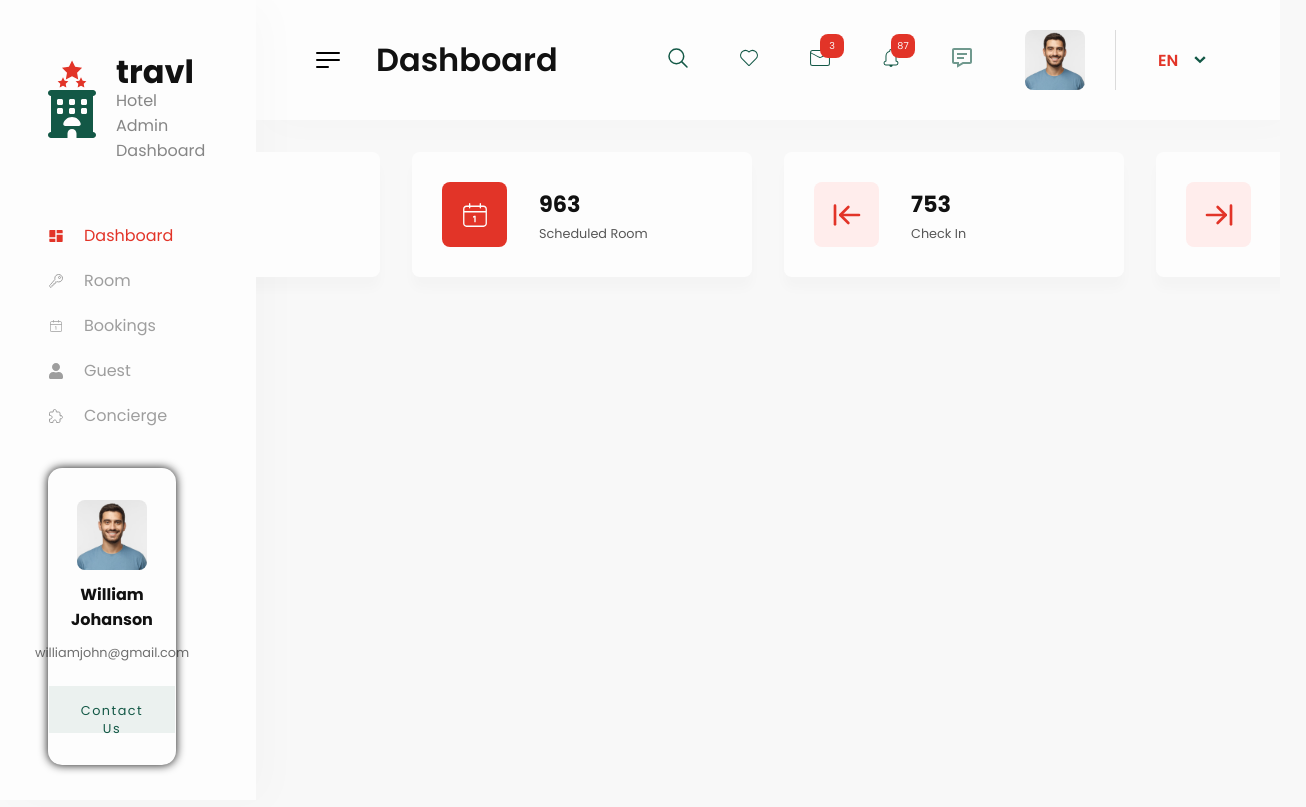
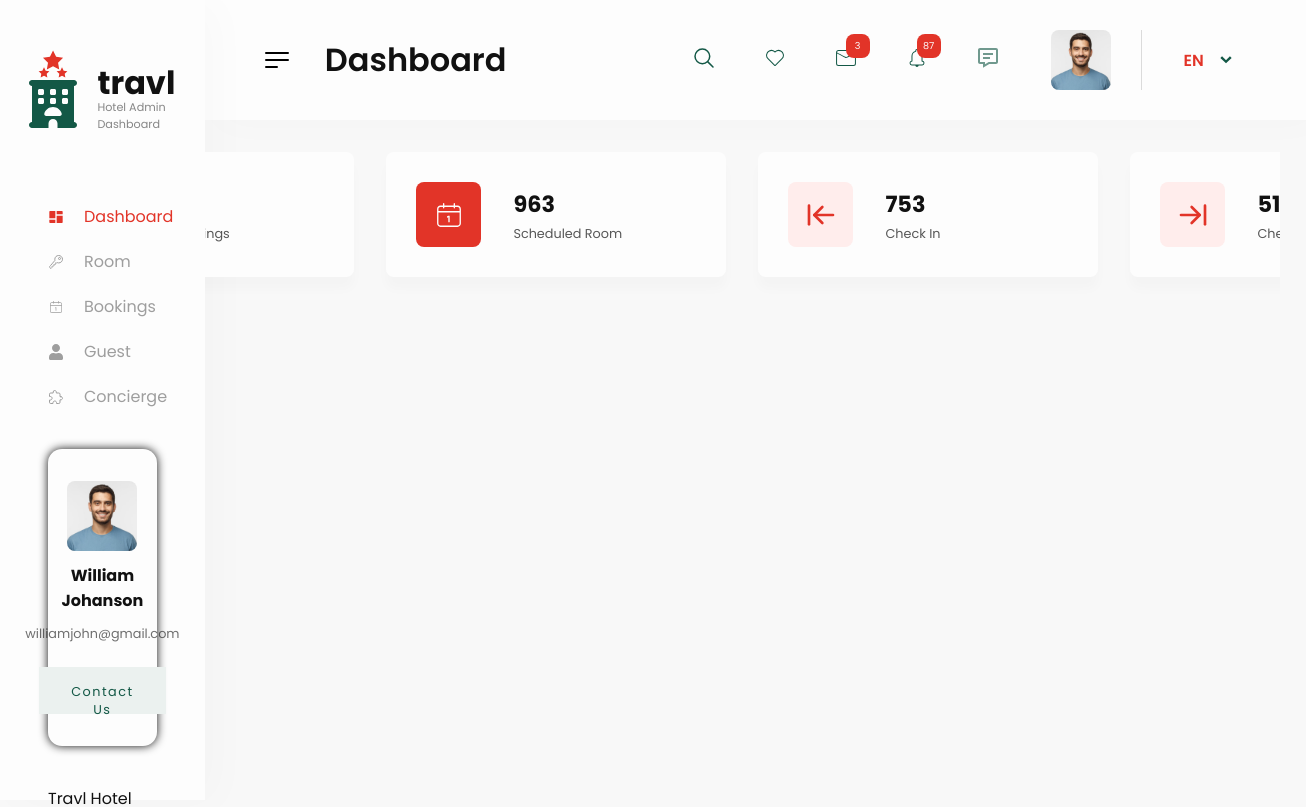
Before and after one commit to juanfranfdezGit/dashboardTravl, a React (Vite) app: page /dashboard in a window 1280 px wide. Shown: the top 807 px of the page, 1306 px wide, since content can reach past the window. Built offline with nearby package versions, Linux system fonts and the light colour scheme; sample sign-in values are in the browser's storage.

Commit message:
feat: sidebar width

```diff
--- a/src/components/Navbar.jsx
+++ b/src/components/Navbar.jsx
@@ -18,8 +18,8 @@ const NavbarStyled = styled.div `
     display: flex;
     justify-content: flex-end;
     align-items: center;
-    width: 80vw;
-    margin-left: 20vw;
+    width: 86vw;
+    margin-left: 16vw;
     background: var(--white);
     box-shadow: 13px 3px 40px #00000005;
     min-height: 120px;
--- a/src/components/Sidebar.jsx
+++ b/src/components/Sidebar.jsx
@@ -23,7 +23,7 @@ const StyledSidebar = styled.div`
     padding: 3rem;
     left: 0;
     top: 0;
-    width: 20vw;
+    width: 16vw;
     height: 100vh;
     background: var(--white);
     box-shadow: 13px 3px 40px var(--shadows);
--- a/src/components/dashboard/Rooms.jsx
+++ b/src/components/dashboard/Rooms.jsx
@@ -16,8 +16,8 @@ const StyledRooms = styled.div`
     display: flex;
     flex-direction: column;
     justify-content: flex-start;
-    width: 80vw;
-    margin-left: 20vw;
+    width: 84vw;
+    margin-left: 16vw;
     overflow-y: scroll;
     position: relative;
     gap: 2rem;
--- a/src/components/dashboard/Users.jsx
+++ b/src/components/dashboard/Users.jsx
@@ -15,8 +15,8 @@ const StyledUsers = styled.div`
     display: flex;
     flex-direction: column;
     justify-content: flex-start;
-    width: 80vw;
-    margin-left: 20vw;
+    width: 84vw;
+    margin-left: 16vw;
     overflow-y: scroll;
     position: relative;
     gap: 2rem;
--- a/src/components/dashboard/rooms/RoomsTable.jsx
+++ b/src/components/dashboard/rooms/RoomsTable.jsx
@@ -141,7 +141,7 @@ const StyledUserTable = styled.table`
     th:nth-child(1), td:nth-child(1) { width: 280px; }
     th:nth-child(2), td:nth-child(2) { width: 150px; }
     th:nth-child(3), td:nth-child(3) { width: 150px; }
-    th:nth-child(4), td:nth-child(4) { width: 380px; }
+    th:nth-child(4), td:nth-child(4) { width: 380px; padding-right: 30px; }
     th:nth-child(5), td:nth-child(5) { width: 120px; }
     th:nth-child(6), td:nth-child(6) { width: 140px; }
     th:nth-child(7), td:nth-child(7) { width: 60px; }
--- a/src/components/sideBar/Card.jsx
+++ b/src/components/sideBar/Card.jsx
@@ -21,7 +21,7 @@ const StyledCard = styled.div `
     justify-content: center;
     align-items: center;
     flex-direction: column;
-    width: 80%;
+    width: 100%;
     gap: 12px;
     box-shadow: 0 0 10px var(--black);
     border-radius: 14px;
--- a/src/components/sideBar/Logo.jsx
+++ b/src/components/sideBar/Logo.jsx
@@ -45,7 +45,7 @@ const Container = styled.div`
       }
 
       .logoSpan {
-        font-size: 1rem;
+        font-size: .7rem;
         opacity: .5;
         text-transform: capitalize;
       }
--- a/src/pages/Dashboard.jsx
+++ b/src/pages/Dashboard.jsx
@@ -15,8 +15,8 @@ const StyledDashboard = styled.div`
     justify-content: center;
     align-items: flex-start;
     flex-wrap: wrap;
-    width: 80vw;
-    margin-left: 20vw;
+    width: 84vw;
+    margin-left: 16vw;
     overflow-y: scroll;
     position: relative;
     padding: 2rem;
```
